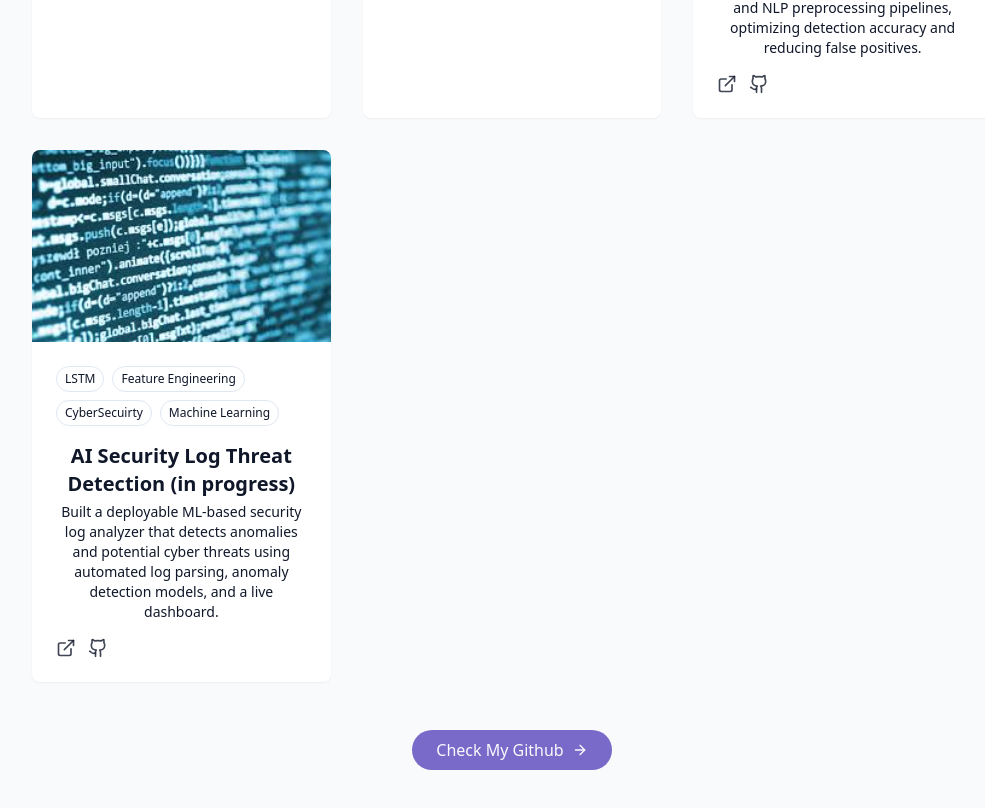
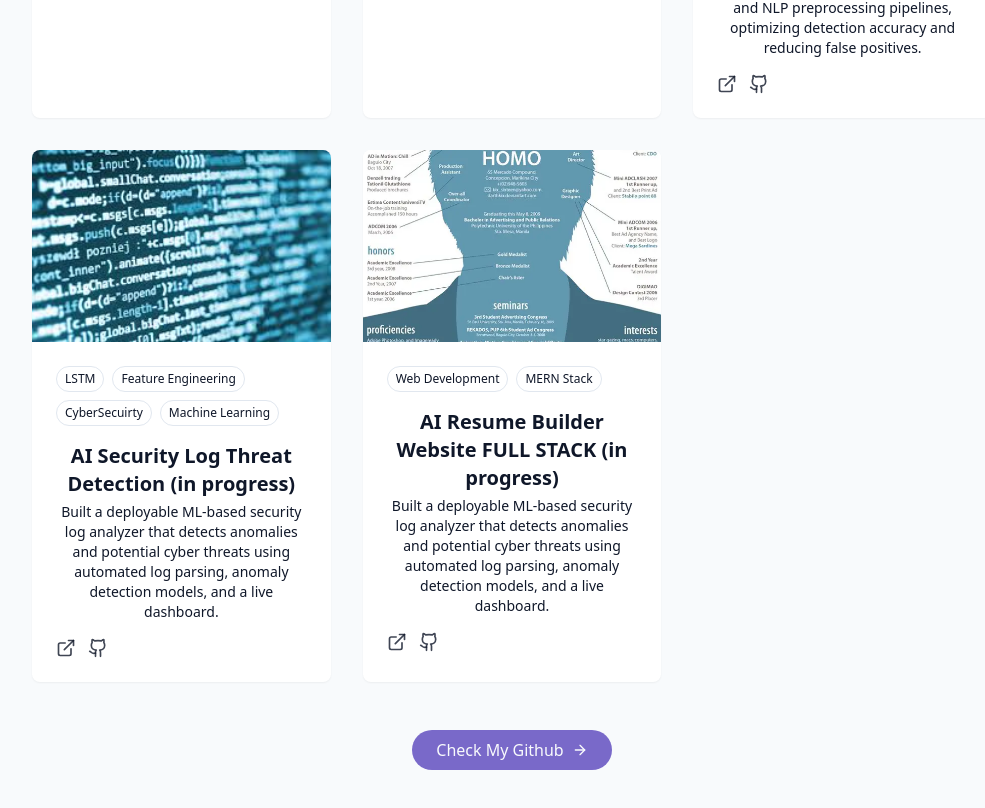
Before and after one commit to shank227/MySite, a React (Vite) app: page / in a window 1280 px wide. Shown: the part 3976-4784 px from the top of the page, without its empty margins (128-1113 px from the left). Built offline with nearby package versions, Linux system fonts and the light colour scheme.

Commit message:
AI resume project updated

```diff
--- a/src/components/ProjectsSection.jsx
+++ b/src/components/ProjectsSection.jsx
@@ -59,7 +59,7 @@ const projects = [
       "built a hybrid phishing detection model leveraging LSTM for text sequence learning and GCN for relational graph analysis, implemented in Python with PyTorch and NLP preprocessing pipelines, optimizing detection accuracy and reducing false positives.",
     image: "/projects/phishing.webp",
     tags: ["NLP", "Deep Learning", "CyberSecuirty"],
-    githubUrl: "#",
+    githubUrl: "https://github.com/shank227/Capstone_107.git",
   },
 
   {
@@ -70,6 +70,16 @@ const projects = [
     image: "/projects/logs.jpeg",
     tags: ["LSTM", "Feature Engineering", "CyberSecuirty", "Machine Learning"],
     githubUrl: "https://github.com/shank227/security-log-threat-detection.git",
+  },
+
+    {
+    id: 8,
+    title: "AI Resume Builder Website FULL STACK (in progress)",
+    description:
+      "Built a deployable ML-based security log analyzer that detects anomalies and potential cyber threats using automated log parsing, anomaly detection models, and a live dashboard.",
+    image: "/projects/CVproject.webp",
+    tags: ["Web Development", "MERN Stack"],
+    githubUrl: "https://github.com/shank227/AI-Resume-Builder_FREE.git",
   },
 ];
 
```
Also changed, not shown: public/projects/CVproject.webp (added).
